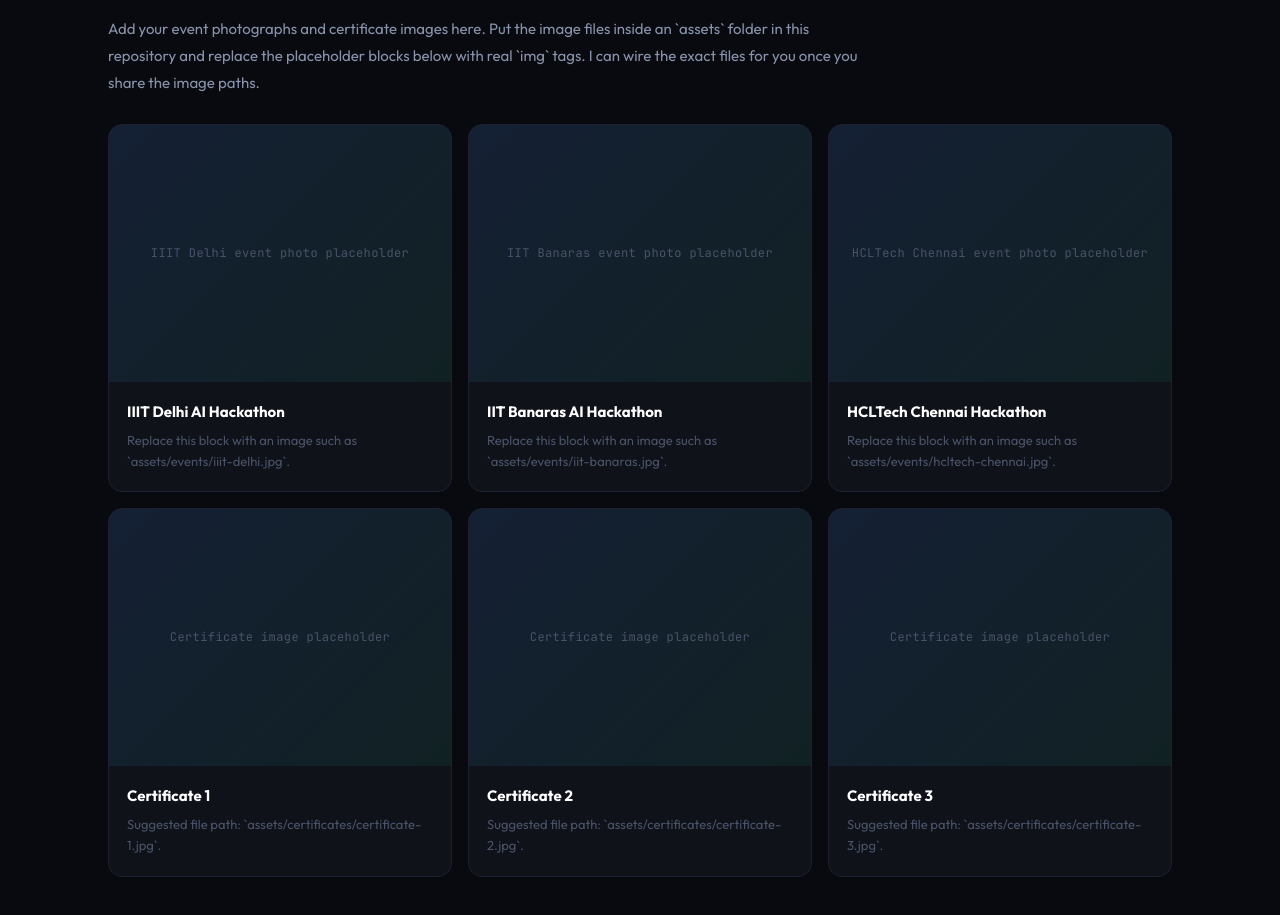
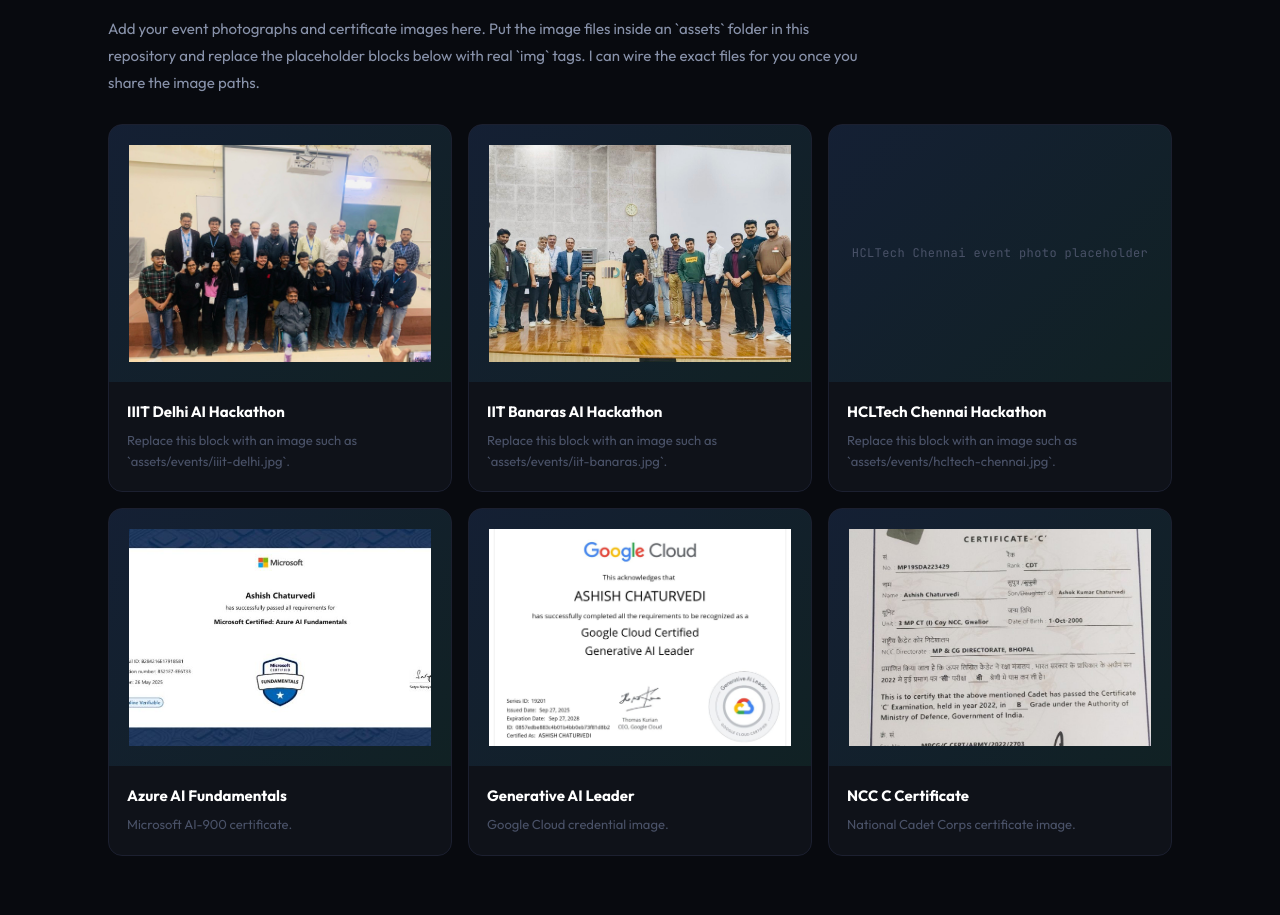
Before and after one commit to ASHTOW2102/ASHTOW2102.github.io, a plain HTML site: page index.html in a window 1280 px wide. Shown: the part 3100-4015 px from the top of the page. Drawn offline with Linux system fonts and the light colour scheme.

Commit message:
Add event and certificate images

```diff
--- a/index.html
+++ b/index.html
@@ -552,14 +552,14 @@
   <p class="gallery-intro reveal">Add your event photographs and certificate images here. Put the image files inside an `assets` folder in this repository and replace the placeholder blocks below with real `img` tags. I can wire the exact files for you once you share the image paths.</p>
   <div class="gallery-grid">
     <div class="gallery-card reveal">
-      <div class="gallery-media">IIIT Delhi event photo placeholder</div>
+      <div class="gallery-media"><img src="assets/events/iiit-delhi.jpg" alt="IIIT Delhi AI hackathon event"/></div>
       <div class="gallery-copy">
         <div class="gallery-title">IIIT Delhi AI Hackathon</div>
         <div class="gallery-note">Replace this block with an image such as `assets/events/iiit-delhi.jpg`.</div>
       </div>
     </div>
     <div class="gallery-card reveal reveal-d1">
-      <div class="gallery-media">IIT Banaras event photo placeholder</div>
+      <div class="gallery-media"><img src="assets/events/iit-banaras.jpg" alt="IIT Banaras AI hackathon event"/></div>
       <div class="gallery-copy">
         <div class="gallery-title">IIT Banaras AI Hackathon</div>
         <div class="gallery-note">Replace this block with an image such as `assets/events/iit-banaras.jpg`.</div>
@@ -573,24 +573,24 @@
       </div>
     </div>
     <div class="gallery-card reveal">
-      <div class="gallery-media">Certificate image placeholder</div>
+      <div class="gallery-media"><img src="assets/certificates/AI 900.jpg" alt="Azure AI Fundamentals certificate"/></div>
       <div class="gallery-copy">
-        <div class="gallery-title">Certificate 1</div>
-        <div class="gallery-note">Suggested file path: `assets/certificates/certificate-1.jpg`.</div>
+        <div class="gallery-title">Azure AI Fundamentals</div>
+        <div class="gallery-note">Microsoft AI-900 certificate.</div>
       </div>
     </div>
     <div class="gallery-card reveal reveal-d1">
-      <div class="gallery-media">Certificate image placeholder</div>
+      <div class="gallery-media"><img src="assets/certificates/GENAI-Leader.jpg" alt="Generative AI Leader certificate"/></div>
       <div class="gallery-copy">
-        <div class="gallery-title">Certificate 2</div>
-        <div class="gallery-note">Suggested file path: `assets/certificates/certificate-2.jpg`.</div>
+        <div class="gallery-title">Generative AI Leader</div>
+        <div class="gallery-note">Google Cloud credential image.</div>
       </div>
     </div>
     <div class="gallery-card reveal reveal-d2">
-      <div class="gallery-media">Certificate image placeholder</div>
+      <div class="gallery-media"><img src="assets/certificates/NCC.jpg" alt="NCC certificate"/></div>
       <div class="gallery-copy">
-        <div class="gallery-title">Certificate 3</div>
-        <div class="gallery-note">Suggested file path: `assets/certificates/certificate-3.jpg`.</div>
+        <div class="gallery-title">NCC C Certificate</div>
+        <div class="gallery-note">National Cadet Corps certificate image.</div>
       </div>
     </div>
   </div>
```
Also changed, not shown: assets/certificates/AI 900.jpg (added), assets/certificates/GENAI-Leader.jpg (added), assets/certificates/NCC.jpg (added), assets/events/iiit-delhi.jpg (added), assets/events/iit-banaras.jpg (added).
